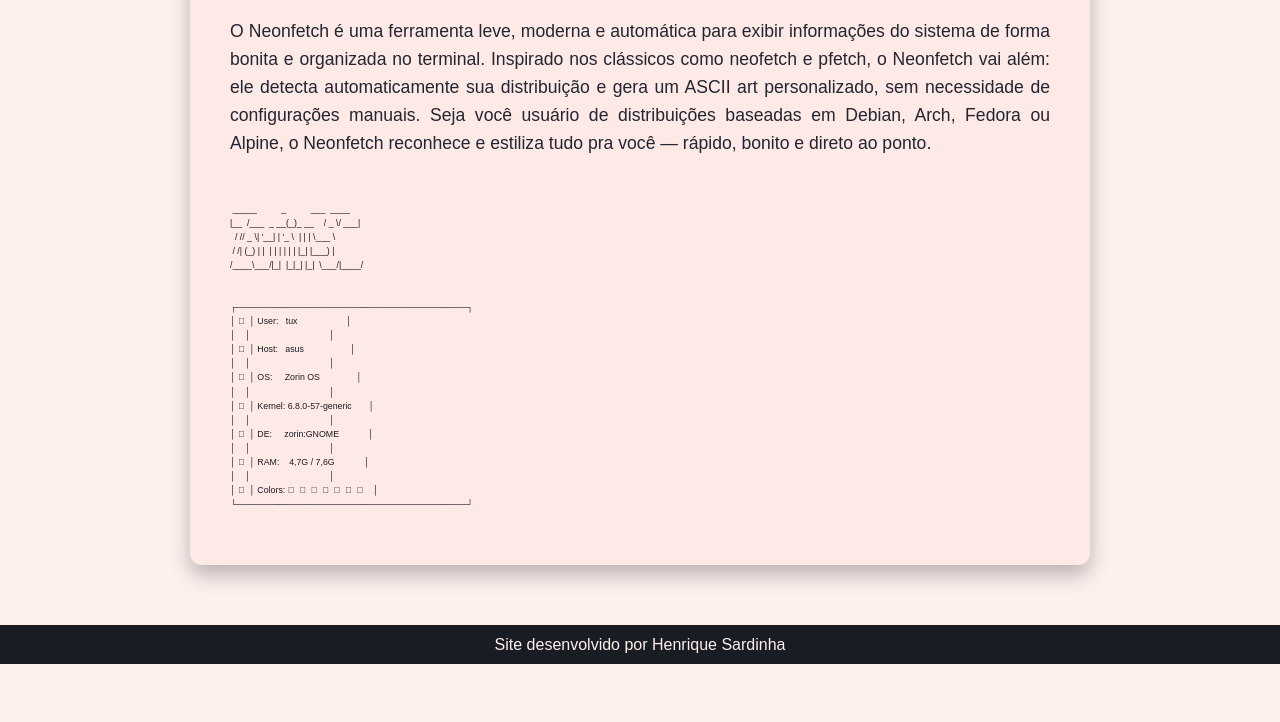
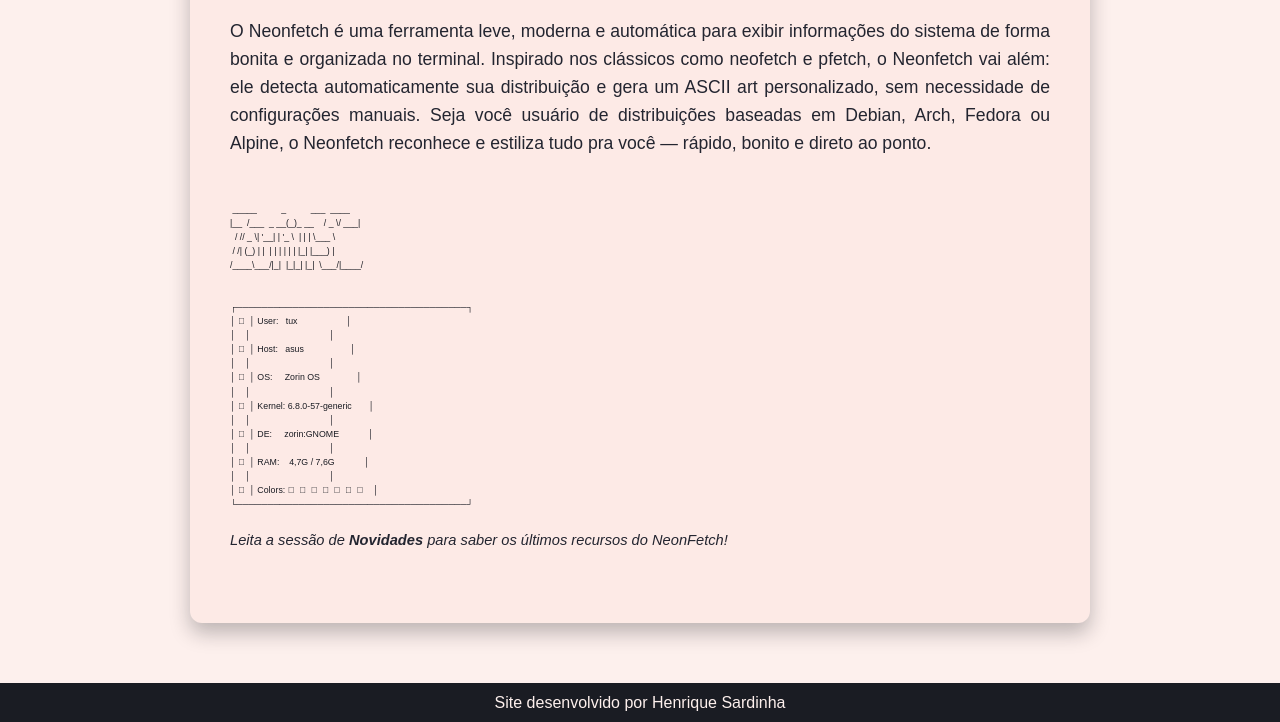
Before and after one commit to Henriquehnnm/HydroFetch-Site, a plain HTML site: page index.html in a window 1280 px wide. Shown: the part 456-1178 px from the top of the page. Before the commit the page ends 1120 px from the top, so only its background shows below. Drawn offline with Linux system fonts and the light colour scheme; a web font is replaced by a local one.

Commit message:
Update index.html

```diff
--- a/index.html
+++ b/index.html
@@ -51,6 +51,13 @@
 └─────────────────────────────────────┘
 
 </pre>
+            <p id="">
+                <small>
+                    <em>
+                        Leita a sessão de <strong>Novidades</strong> para saber os últimos recursos do NeonFetch!
+                    </em>
+                </small>
+            </p>
         </section>
     </main>
     <footer>
```
